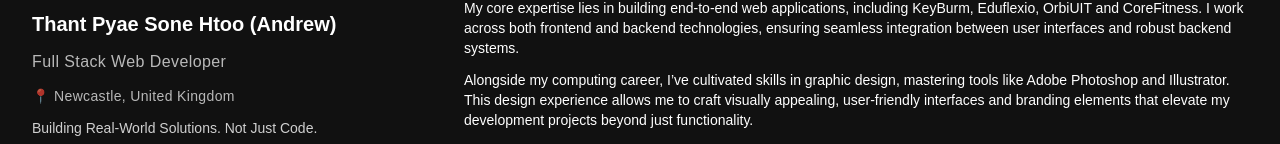
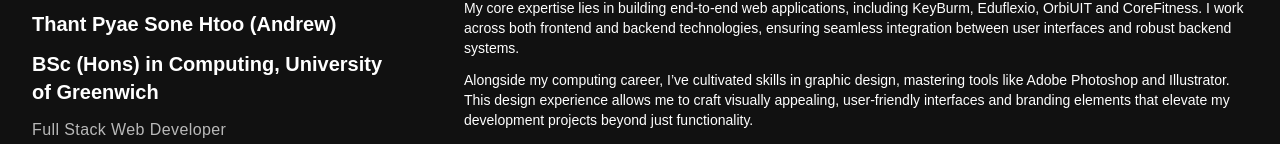
Before and after one commit to Andrew-ft/Portfolio, a React (Vite) app: page / in a window 1280 px wide. Shown: the part 174-318 px from the top of the page. Built offline with nearby package versions, Linux system fonts and the light colour scheme.

Commit message:
profile updated

```diff
--- a/src/components/ProfileComponent.tsx
+++ b/src/components/ProfileComponent.tsx
@@ -8,6 +8,7 @@ import ResumePDF from "./../assets/WorkCVForm4.pdf";
 // Dynamic profile data
 const profileData = {
   name: "Thant Pyae Sone Htoo (Andrew)",
+  education: "BSc (Hons) in Computing, University of Greenwich",
   role: "Full Stack Web Developer",
   location: "📍 Newcastle, United Kingdom",
   bio: "Building Real-World Solutions. Not Just Code.",
@@ -36,6 +37,7 @@ export default function ProfileComponent() {
     <div className="flex flex-col items-start space-y-3">
       <img src={pfp} alt="pfp" className="rounded-full w-40" />
       <h1 className="text-xl font-bold text-left">{profileData.name}</h1>
+      <h2 className="text-xl font-bold text-left">{profileData.education}</h2>
       <p className="text-md opacity-70 tracking-wide">{profileData.role}</p>
       <p className="text-sm opacity-70 tracking-wide">{profileData.location}</p>
       <p className="opacity-80 text-sm">{profileData.bio}</p>
```
